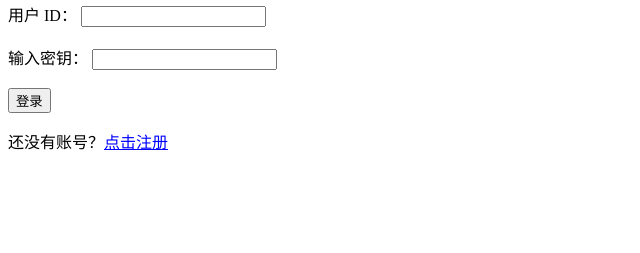
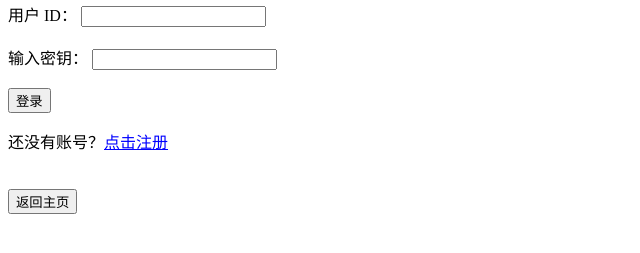
Before and after one commit to shenze404/shenze404.github.io, a plain HTML site: page login.html in a window 1280 px wide. Shown: the part 87-340 px from the top of the page, without its empty margins (0-640 px from the left). Drawn offline with Linux system fonts and the light colour scheme.

Commit message:
Update login.html

```diff
--- a/login.html
+++ b/login.html
@@ -39,6 +39,10 @@
     <input type="password" id="password" maxlength="4" required><br><br>
 
     <button onclick="login()">登录</button>
+
     <p>还没有账号？<a href="register.html" style="color: blue; text-decoration: underline;">点击注册</a></p>
+
+    <!-- 新增 "返回主页" 按钮 -->
+    <button onclick="window.location.href='index.html'" style="margin-top: 20px;">返回主页</button>
 </body>
 </html>
```
